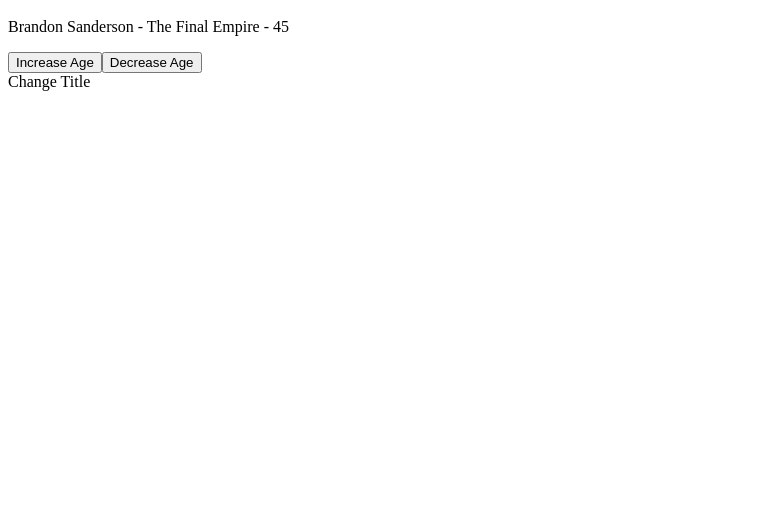
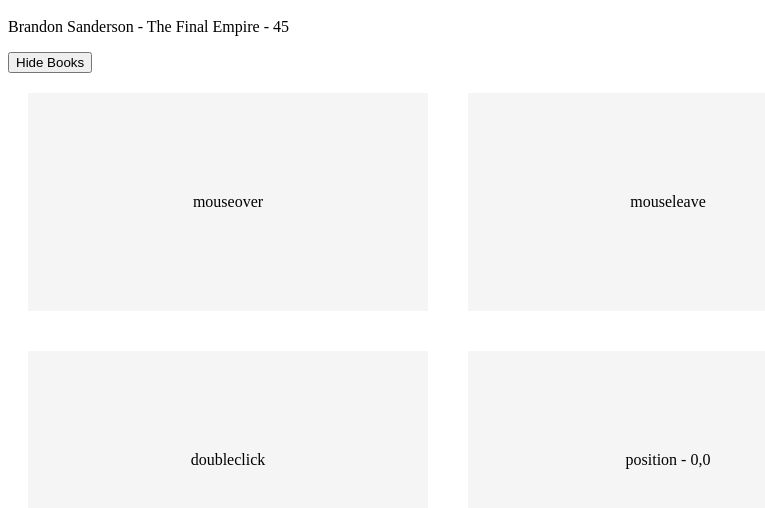
Before and after one commit to LinusMjorn/VueProject, a plain HTML site: page index.html in a window 1280 px wide. Shown: the part 48-556 px from the top of the page, without its empty margins (0-765 px from the left). Drawn offline with nearby package versions, Linux system fonts and the light colour scheme.

Commit message:
playing with mouse events

```diff
--- a/app.js
+++ b/app.js
@@ -1,16 +1,31 @@
 const app = Vue.createApp({
     data(){
         return {
+            showBooks: true,
             title: "The Final Empire",
             age: 45,
-            author: "Brandon Sanderson"
+            author: "Brandon Sanderson",
+            x:0,
+            y:0
 
         }
     },
     methods:{
-        changeTitle(title){
-            this.title = title
+        toggleShowBooks(){
+            this.showBooks = !this.showBooks
+        },
+        handleEvent(ev,data) {
+            console.log(ev,ev.type)
+            if (data){
+                console.log(data)
+            }
+        },
+        handleMouseMove(e){
+            this.x = e.offsetX
+            this.y = e.offsetY
+
         }
+
     }
 
 })
--- a/index.html
+++ b/index.html
@@ -4,17 +4,38 @@
     <meta name="viewport" content="width=device-width, initial-scale=1.0">
     <title>Vue</title>
     <script src="https://cdn.jsdelivr.net/npm/vue@3.0.2"></script>
+    <style>
+        .box {
+            padding: 100px 0;
+            width: 400px;
+            text-align: center;
+            background: whitesmoke;
+            margin: 20px;
+            display: inline-block;
+        }
+    </style>
 </head>
 <body>
     <h1> Vue Project</h1>
 
 
     <div id="app">
-        <p>{{author}} - {{title}} - {{age}}</p>
 
-        <button v-on:click="age++" >Increase Age</button>
-        <button v-on:click="age--" >Decrease Age</button>
-        <div @click="changeTitle('Oathbringer')" > Change Title</div>
+        <div v-if="showBooks">
+            <p>{{author}} - {{title}} - {{age}}</p>
+        </div>
+
+        <button @click="toggleShowBooks">
+            <span v-if="showBooks"> Hide Books</span>
+            <span v-else=> Show Books</span>
+        </button>
+        <br>
+
+        <div class="box" @mouseover="handleEvent($event, 5)">mouseover</div>
+        <div class="box" @mouseleave="handleEvent">mouseleave</div>
+        <div class="box" @dblclick="handleEvent">doubleclick</div>
+        <div class="box" @mousemove="handleMouseMove" >position - {{ x }},{{ y }}</div>
+
 
 
     </div>
```
